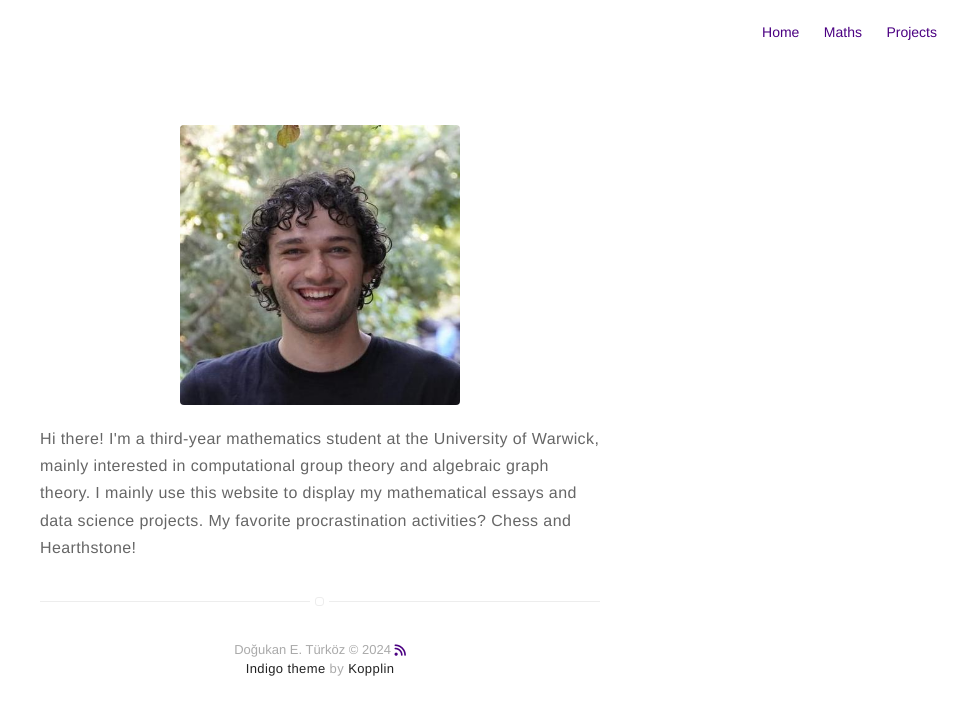
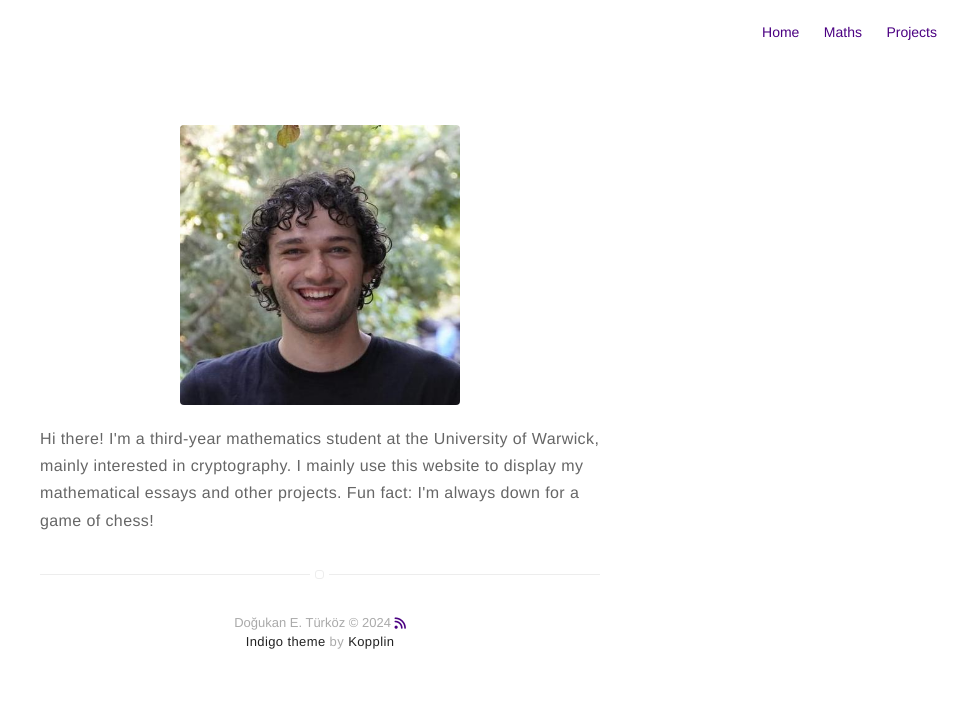
Before and after one commit to dodoturkoz/dodoturkoz.github.io, a Jekyll site: the page built from about.md, in a window 1280 px wide. Shown: the top 715 px of the page, without its empty margins (320-1280 px from the left). Built offline with Jekyll 4.4.1, drawn with Linux system fonts in a browser that asks for light colours; nearby versions of some CDN libraries.

Commit message:
update-interest

```diff
--- a/about.md
+++ b/about.md
@@ -4,4 +4,4 @@ layout: page
 ---
 ![Profile Image]({% if site.external-image %}../{{ site.picture }}{% else %}{{ site.url }}/{{ site.picture }}{% endif %})
 
-<p> Hi there! I'm a third-year mathematics student at the University of Warwick, mainly interested in computational group theory and algebraic graph theory. I mainly use this website to display my mathematical essays and data science projects. My favorite procrastination activities? Chess and Hearthstone!  </p>
+<p> Hi there! I'm a third-year mathematics student at the University of Warwick, mainly interested in cryptography. I mainly use this website to display my mathematical essays and other projects. Fun fact: I'm always down for a game of chess!  </p>
```
